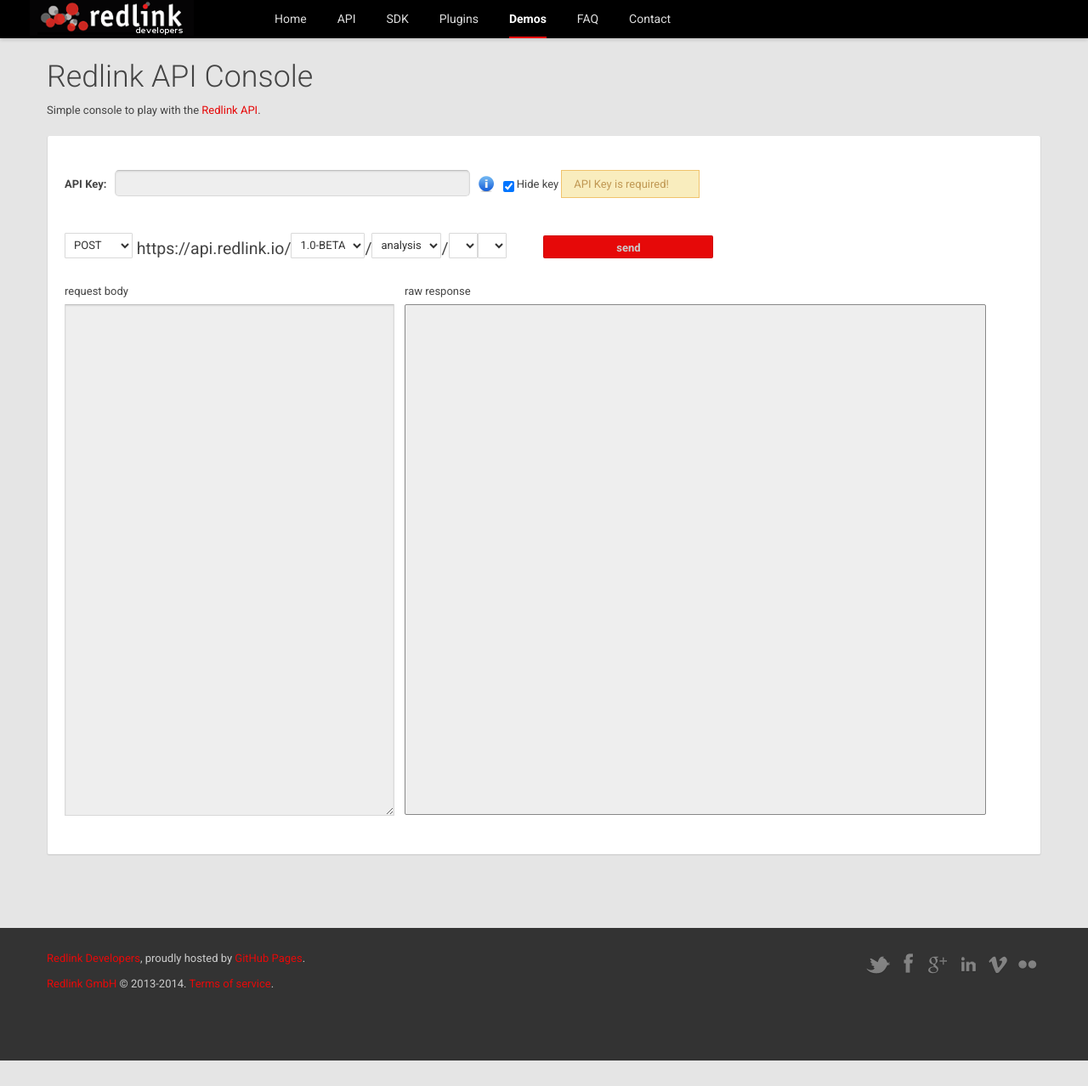
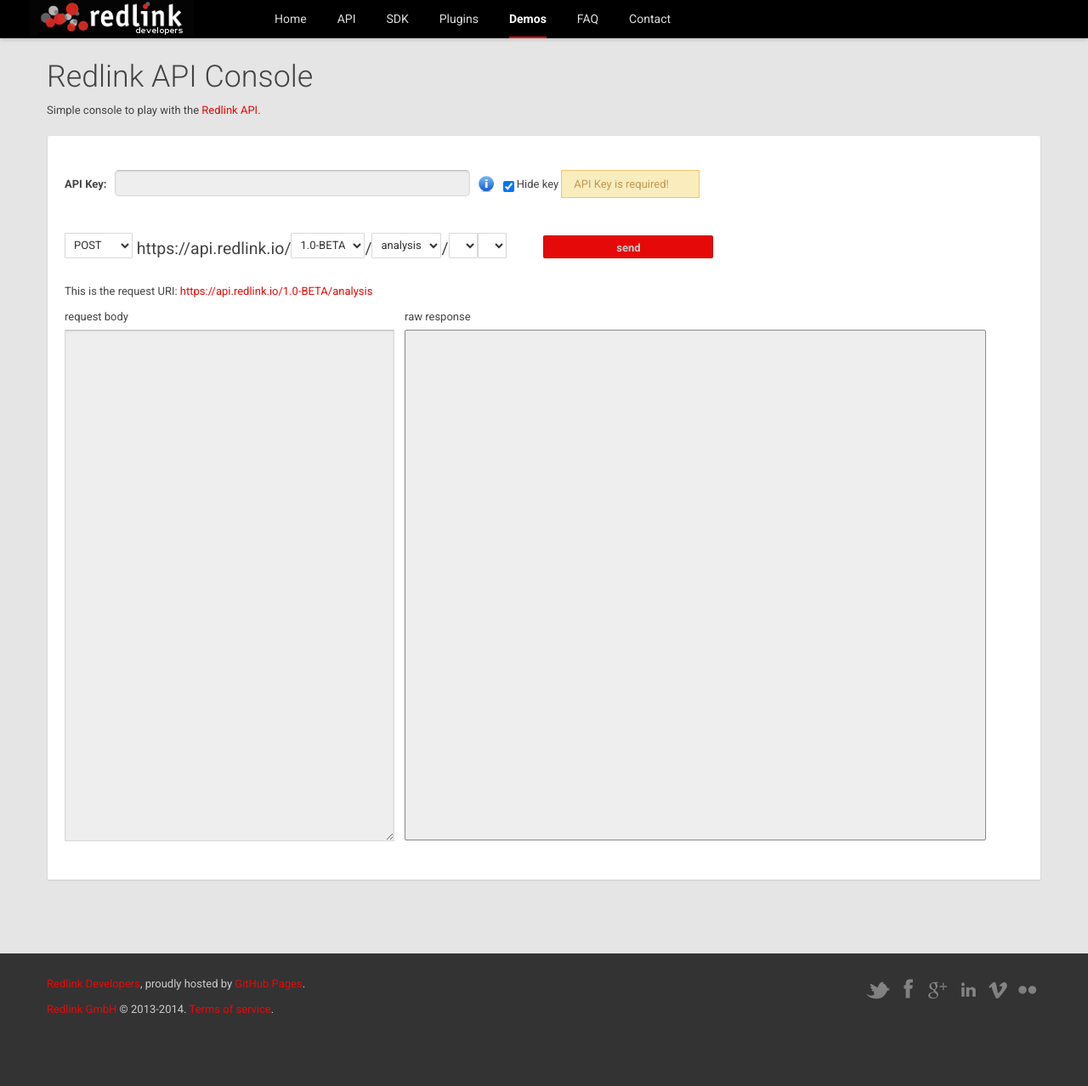
Before and after one commit to redlink-gmbh/redlink-gmbh.github.io, a Jekyll site: the page built from console.html, in a window 1280 px wide and 1278 px high. Shown: the whole window at 85% size. Built offline with Jekyll 4.4.1, drawn with Linux system fonts in a browser that asks for light colours; comment, search, counter and statistics services are not loaded; some of the changed lines change nothing that is shown.

Commit message:
Improved developer console to display the actual request URI in an Copy-Paste-friendly way.

```diff
--- a/console.html
+++ b/console.html
@@ -2,6 +2,10 @@
 layout: default
 title: API Console
 ---
+
+      <script type="text/javascript">
+        var BASE = 'https://api.redlink.io/';
+      </script>
 
       <div class="row">
 
@@ -33,6 +37,8 @@
                 https://api.redlink.io/<select id="api_version"><option value="1.0-BETA">1.0-BETA</option></select>/<select id="api_service"><option value="analysis">analysis</option><option value="data">data</option></select>/<select id="api_instance"></select><select id="api_endpoint"></select>
                 <a class="btn btn-block" id="api_submit" href="#" style="width: 200px; display: inline-block; margin: auto auto 0.5em 3em;">send</a>
               </p>
+              <p>This is the request URI: <a id="console_uri" href="#"></a></p>
+              <pre id="console_curl" style="display: none;"></pre>
 
               <div class="row">
 
@@ -86,7 +92,7 @@
             if (TO) clearTimeout(TO);
             $.ajax({
                 dataType: "json",
-                url: "https://api.redlink.io/"+version+"?key="+key,
+                url: BASE+version+"?key="+key,
                 success: function(data) {
                     if (data.accessible) {
                         var msg = "Key VALID, " + data.requests + " of " + data.limit + " requests used.";
@@ -117,15 +123,39 @@
             });
         }
 
+        function getRequestURI() {
+            var api_version = $("select#api_version").find(":selected").val();
+            var api_service = $("select#api_service").find(":selected").val();
+            var api_instance = $("select#api_instance").find(":selected").val() || "";
+            if (api_instance.length > 0) api_instance = "/" + api_instance;
+            var api_endpoint = $("select#api_endpoint").find(":selected").val() || "";
+            return BASE + api_version + "/" + api_service + api_instance + api_endpoint;
+        }
+
+        function updateConsoleUri() {
+            var uri = getRequestURI();
+            if(!$("input#hide_key").is(':checked')) {
+                uri += "?key=" + $("input#api_key").val();
+            }
+            $("#console_uri").text(uri).attr("href", uri);
+            var api_method = $("select#api_method").find(":selected").val();
+
+            $("#console_curl").text("curl -iX " + api_method + " " + uri);
+        }
+
         (function(jQuery){
           jQuery( document ).ready( function() {
 
+            $("#api_base_url").text(BASE);
+            $("#console_uri").click(function(e) {e.preventDefault();e.stopPropagation(); return false;});
+            updateConsoleUri();
             $("input#hide_key").click(function() {
                 if($(this).is(':checked')) {
                     $("input#api_key").attr("type", "password");
                 } else {
                     $("input#api_key").attr("type", "text");
                 }
+                updateConsoleUri();
             });
 
             $("input#api_key").keyup(function() {
@@ -142,6 +172,7 @@
                 var service = $(this).find(":selected").val();
                 populateSelect($("select#api_instance"), (service == "analysis" ? analyses : datasets));
                 populateSelect($("select#api_endpoint"), endpoints[service]);
+                updateConsoleUri();
             });
 
             $("select#api_instance").change(function() {
@@ -152,18 +183,17 @@
               } else {
                 populateSelect($("select#api_endpoint"), endpoints[service]);
               }
+                updateConsoleUri();
             });
 
+            $("select#api_version").change(updateConsoleUri);
+            $("select#api_endpoint").change(updateConsoleUri);
             $("a#api_submit").mousedown(function () {
               var api_key = $("input#api_key").val();
               if (api_key.length == 40) {
                 var api_method = $("select#api_method").find(":selected").val();
-                var api_version = $("select#api_version").find(":selected").val();
-                var api_service = $("select#api_service").find(":selected").val();
-                var api_instance = $("select#api_instance").find(":selected").val() || "";
-                if (api_instance.length > 0) api_instance = "/" + api_instance;
-                var api_endpoint = $("select#api_endpoint").find(":selected").val();
-                var api_call = "https://api.redlink.io/" + api_version + "/" + api_service + api_instance + api_endpoint + "?key=" + api_key + "&out=json";
+                var api_uri = getRequestURI();
+                var api_call = api_uri + "?key=" + api_key + "&out=json";
                 console.info("submit to " + api_call);
                 var text = $("textarea#api_request").val().trim();
                 //console.log("text: " + text);
```
